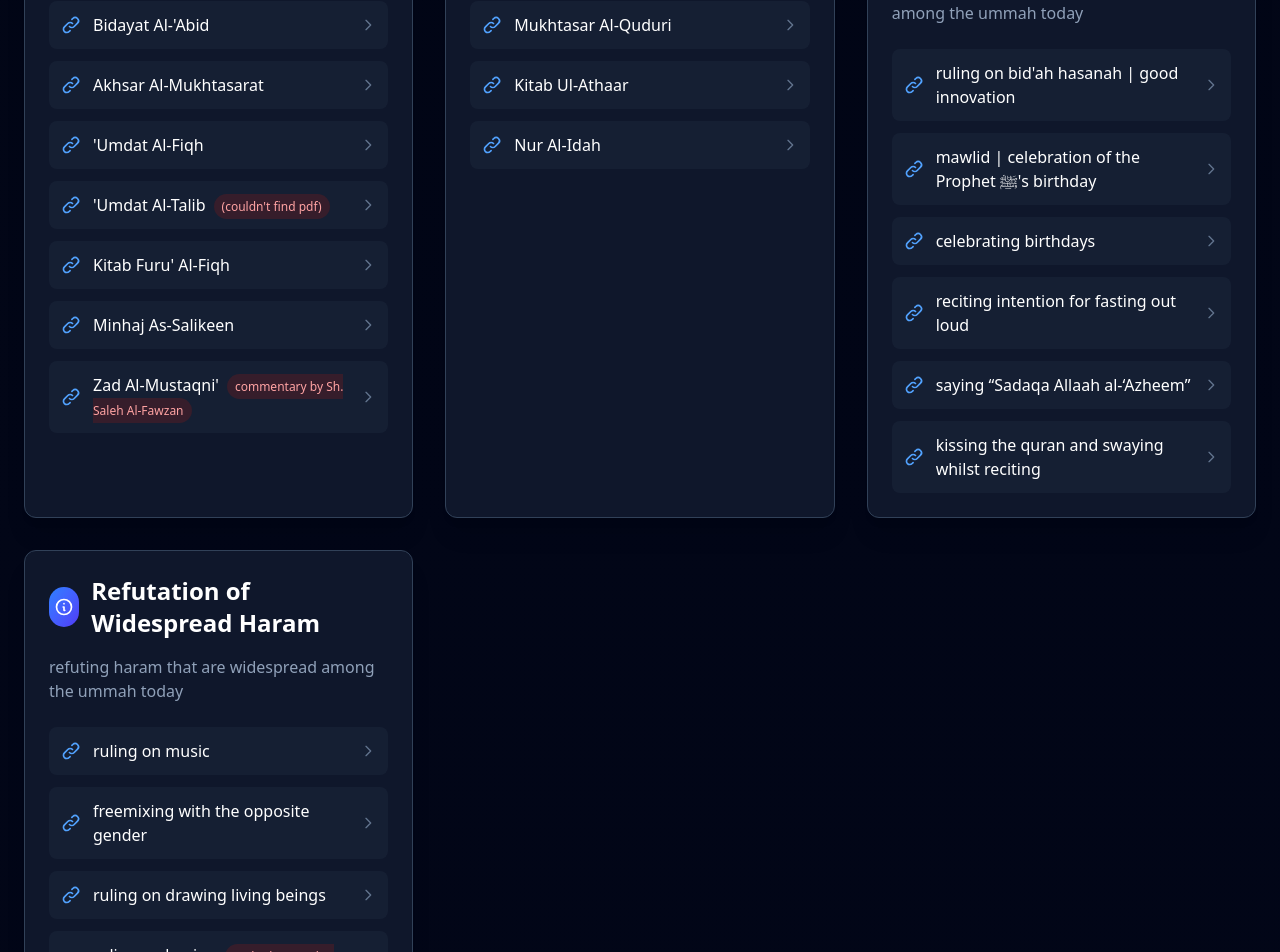
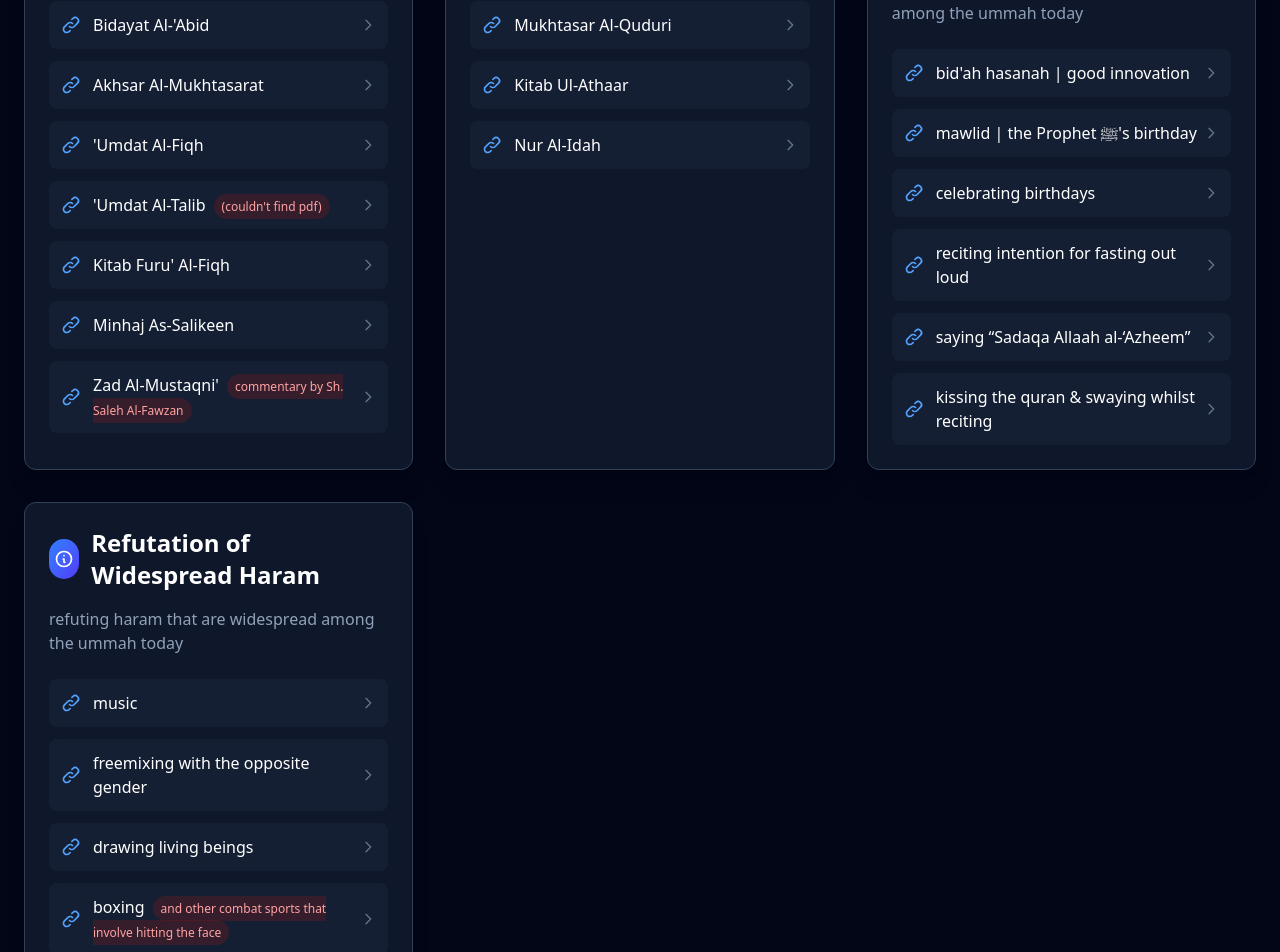
Before and after one commit to justifyman/muslimthread, a React (Vite) app: page / in a window 1280 px wide. Shown: the part 3240-4192 px from the top of the page. Built offline with nearby package versions, Linux system fonts and the light colour scheme.

Commit message:
Update Threads.tsx

```diff
--- a/src/components/Threads.tsx
+++ b/src/components/Threads.tsx
@@ -641,11 +641,11 @@ const sections = [
     subtitle: "refuting innovations that are widespread among the ummah today",
     links: [
       {
-        text: "ruling on bid'ah hasanah | good innovation",
+        text: "bid'ah hasanah | good innovation",
         url: "https://islamqa.info/en/answers/205/there-is-no-such-thing-as-bid146ah-hasanah-in-islam",
       },
       {
-        text: "mawlid | celebration of the Prophet ﷺ's birthday",
+        text: "mawlid | the Prophet ﷺ's birthday",
         url: "https://islamqa.info/en/answers/249/celebrating-mawlid-al-nabi-muhammads-birthday-allowed",
       },
       {
@@ -661,7 +661,7 @@ const sections = [
         url: "https://islamqa.info/en/answers/10119/saying-sadaqa-allaah-al-azeem",
       },
       {
-        text: "kissing the quran and swaying whilst reciting",
+        text: "kissing the quran & swaying whilst reciting",
         url: "https://islamqa.info/en/answers/2260/kissing-the-mus-haf-kissing-ones-fingers-and-swaying-whilst-reciting-quran",
       },
     ],
@@ -671,7 +671,7 @@ const sections = [
     subtitle: "refuting haram that are widespread among the ummah today",
     links: [
       {
-        text: "ruling on music",
+        text: "music",
         url: "https://islamqa.info/en/answers/5000/is-music-haram",
       },
       {
@@ -679,16 +679,16 @@ const sections = [
         url: "https://islamqa.info/en/answers/1200/evidence-prohibiting-of-mixing-of-men-and-women",
       },
       {
-        text: "ruling on drawing living beings",
+        text: "drawing living beings",
         url: "https://islamqa.info/en/answers/39806/ruling-on-drawing-animate-beings",
       },
       {
-        text: "ruling on boxing",
+        text: "boxing",
         url: "https://islamqa.info/en/answers/10427/ruling-on-boxing",
         note: "and other combat sports that involve hitting the face",
       },
       {
-        text: "ruling on vaping and smoking",
+        text: "vaping and smoking",
         url: "https://islamqa.info/en/answers/201512/is-vaping-allowed",
       },
     ],
```
